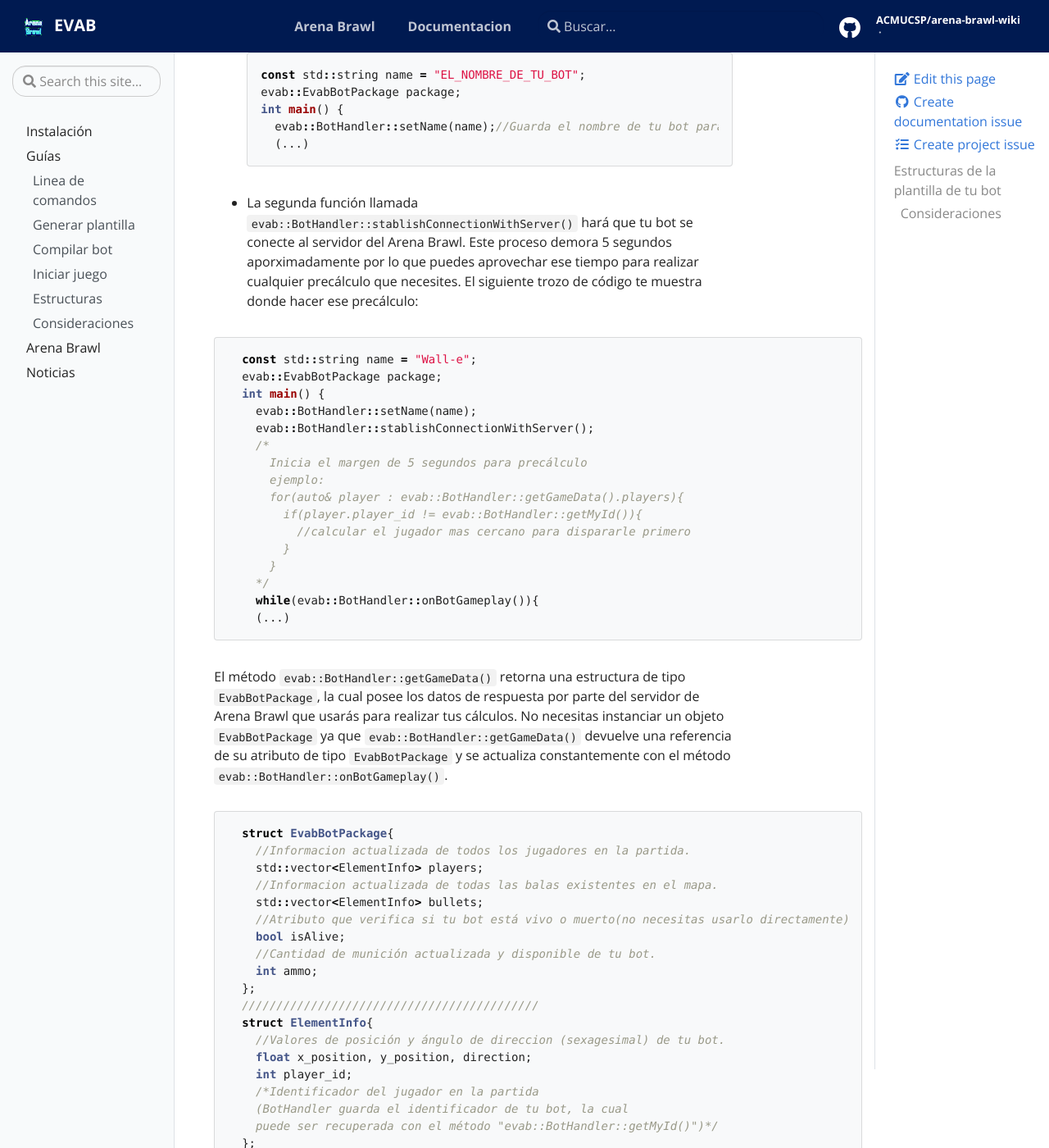
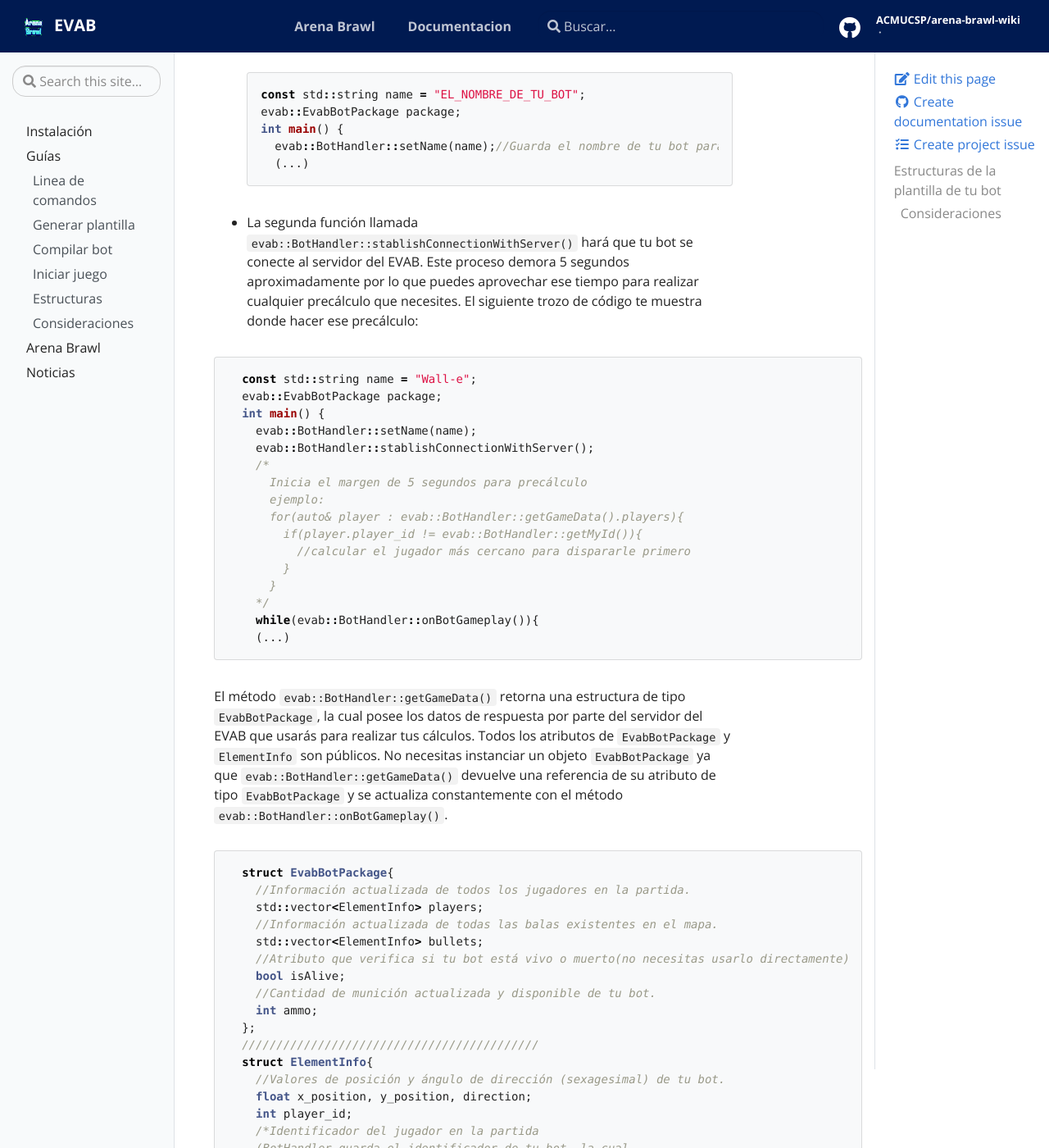
Before and after one commit to ACMUCSP/arena-brawl-wiki, a Jekyll site: the page built from _docs/guides/structs.md, in a window 1280 px wide and 1400 px high, scrolled down 468 px. Shown: the whole window at 82% size. Built offline with Jekyll 4.4.1, drawn with Linux system fonts in a browser that asks for light colours; some of the changed text lies outside the part shown.

Commit message:
Update structs.md

````diff
--- a/_docs/guides/structs.md
+++ b/_docs/guides/structs.md
@@ -12,7 +12,7 @@
 Para que tu implementación pueda interactuar con el Arena Brawl necesitarás saber usar la plantilla que provee EVAB, la cual se puede generar usando el comando `./evab plantilla`.
 El uso de la plantilla generada por el programa es obligatoria ya que contiene funciones indispensables para la comunicación entre tu bot y el Arena Brawl.
 
-- Primero necesitarás un nombre para tu bot y este puede ser brindado usando la variable global `name` y guardándolo en la clase estática `evab::BotHandler`. Esta acción solo puede realizarse antes del siguiente punto.
+- Primero necesitarás un nombre para tu bot y este puede ser brindado usando la variable global `name` y guardándola en la clase estática `evab::BotHandler`. Esta acción solo puede realizarse antes de llamar a la función `evab::BotHandler::stablishConnectionWithServer()`.
 ```cpp
   const std::string name = "EL_NOMBRE_DE_TU_BOT";
   evab::EvabBotPackage package;
@@ -21,7 +21,7 @@
     (...)
 ```
 
-- La segunda función llamada `evab::BotHandler::stablishConnectionWithServer()` hará que tu bot se conecte al servidor del Arena Brawl. Este proceso demora 5 segundos aporximadamente por lo que puedes aprovechar ese tiempo para realizar cualquier precálculo que necesites.
+- La segunda función llamada `evab::BotHandler::stablishConnectionWithServer()` hará que tu bot se conecte al servidor del EVAB. Este proceso demora 5 segundos aproximadamente por lo que puedes aprovechar ese tiempo para realizar cualquier precálculo que necesites.
 El siguiente trozo de código te muestra donde hacer ese precálculo:
 
 ```cpp
@@ -35,7 +35,7 @@
       ejemplo:
       for(auto& player : evab::BotHandler::getGameData().players){
         if(player.player_id != evab::BotHandler::getMyId()){
-          //calcular el jugador mas cercano para dispararle primero
+          //calcular el jugador más cercano para dispararle primero
         }
       }
     */
@@ -43,14 +43,14 @@
     (...)
 ```
 
-El método `evab::BotHandler::getGameData()` retorna una estructura de tipo `EvabBotPackage`, la cual posee los datos de respuesta por parte del servidor de Arena Brawl que usarás para realizar tus cálculos.
+El método `evab::BotHandler::getGameData()` retorna una estructura de tipo `EvabBotPackage`, la cual posee los datos de respuesta por parte del servidor del EVAB que usarás para realizar tus cálculos. Todos los atributos de `EvabBotPackage` y `ElementInfo` son públicos.
 No necesitas instanciar un objeto `EvabBotPackage` ya que `evab::BotHandler::getGameData()` devuelve una referencia de su atributo de tipo `EvabBotPackage` y se actualiza constantemente con el método `evab::BotHandler::onBotGameplay()`.
 
 ```cpp
   struct EvabBotPackage{
-    //Informacion actualizada de todos los jugadores en la partida.
+    //Información actualizada de todos los jugadores en la partida.
     std::vector<ElementInfo> players;
-    //Informacion actualizada de todas las balas existentes en el mapa.
+    //Información actualizada de todas las balas existentes en el mapa.
     std::vector<ElementInfo> bullets;
     //Atributo que verifica si tu bot está vivo o muerto(no necesitas usarlo directamente).
     bool isAlive;
@@ -59,7 +59,7 @@
   };
   ///////////////////////////////////////////
   struct ElementInfo{
-    //Valores de posición y ángulo de direccion (sexagesimal) de tu bot.
+    //Valores de posición y ángulo de dirección (sexagesimal) de tu bot.
     float x_position, y_position, direction;
     int player_id;
     /*Identificador del jugador en la partida
@@ -97,7 +97,7 @@
 
 ## Consideraciones
 
-- Si tu implementación es muy lenta en cada iteración de bucle es más probable que un enemigo te mate o que el mismo servidor te expulse por estar AFK.
+- Si tu implementación es muy lenta en cada iteración de bucle es más probable que un enemigo te mate o que el servidor del EVAB te expulse de la partida por considerarte inactivo y no realizar acciones.
 - Los atributos de las estructuras `EvabBotPackage` y `ElementInfo` no se guardan de manera local y se actualizan en cada iteración de bucle, lo que quiere decir que no vale la pena tratar de modificarlas ya que el servidor solo actualizará la dirección y/o la autorización de moverse o de disparar que `evab::BotHandler` le envie.
 - Las balas que tendrás son limitadas asi que aprovéchalas bien.
-- En el día del evento se darán restricciones para el límite de memoria usado por tu bot, así que ten cuidado si en una iteración de bucle tu código puede llegar a sobrepasar ese límite de memoria permitida o sino el servidor te expulsará en plena partida.
+- En el día del evento se darán restricciones para el límite de memoria usado por tu bot, así que ten cuidado si en una iteración de bucle tu código puede llegar a sobrepasar ese límite de memoria permitida o sino el proceso de tu bot será detenido y tu implementación no podrá controlarlo.
````
